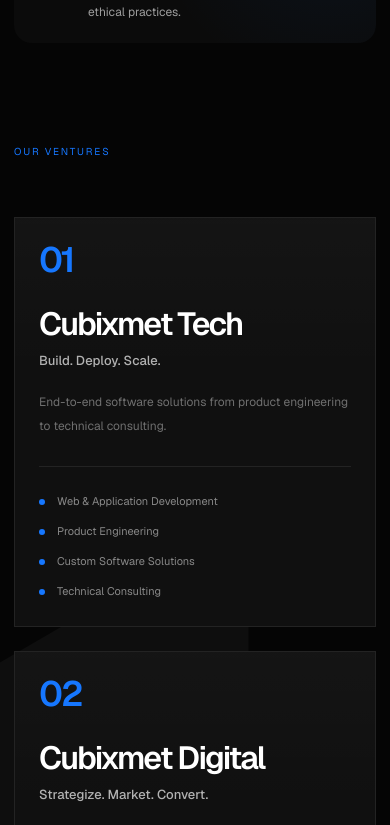
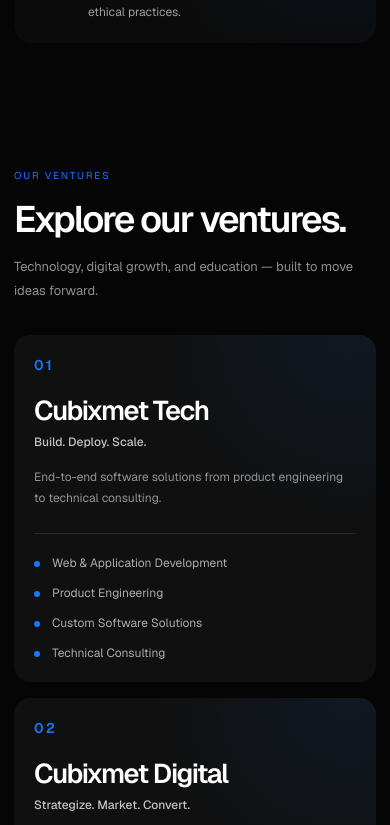
Before and after one commit to amnas-cubixmet/cubixmet, a Next.js app: page / in a window 390 px wide. Shown: the part 1459-2284 px from the top of the page. Built offline with nearby package versions, Linux system fonts and the light colour scheme.

Commit message:
style: rebuild ventures cards as balanced responsive grid

```diff
--- a/components/home/HomeSections.tsx
+++ b/components/home/HomeSections.tsx
@@ -229,88 +229,59 @@
 
 function VenturesSection() {
   return (
-    <section id="ventures" className="relative overflow-hidden pb-24 pt-10 md:pb-36 md:pt-16">
-      <div className="pointer-events-none absolute inset-0 overflow-hidden">
-        <svg
-          viewBox="0 0 640 640"
-          className="absolute right-[-12%] top-[8%] h-[78%] w-auto text-white/[0.035] md:right-[-2%] md:top-[4%] md:h-[90%]"
-          fill="currentColor"
-          aria-hidden="true"
-        >
-          <g transform="translate(64 92)">
-            <path d="M40 70 212 170 212 270 40 170Z" />
-            <path d="M472 70 300 170 300 270 472 170Z" />
-            <path d="M40 210 212 310 212 410 40 310Z" />
-            <path d="M472 210 300 310 300 410 472 310Z" />
-            <path d="M212 170 256 196 300 170 300 270 256 296 212 270Z" />
-          </g>
-        </svg>
+    <section id="ventures" className="relative overflow-hidden bg-[#050505] py-16 md:py-24">
+      <div className="about-wrapper relative z-10">
+        <div data-reveal className="reveal mb-8 md:mb-12">
+          <p className="section-label">Our Ventures</p>
+          <h2 className="max-w-[760px] text-[clamp(2.3rem,5vw,4.5rem)] font-semibold leading-[1.03] tracking-[-0.055em] text-white">
+            Explore our ventures.
+          </h2>
+          <p className="mt-4 max-w-[580px] text-[13px] leading-6 text-white/55 md:text-[15px] md:leading-7">
+            Technology, digital growth, and education — built to move ideas forward.
+          </p>
         </div>
 
-      <div className="about-wrapper relative z-10">
-        <div className="grid gap-10 lg:grid-cols-12 lg:gap-6">
-          <div data-reveal className="reveal lg:col-span-3">
-            <p className="section-label">Our Ventures</p>
-          </div>
-
-          <div className="lg:col-span-9">
-            <div className="grid gap-6 md:grid-cols-2 lg:relative lg:block lg:min-h-[1180px]">
-              {ventures.map((venture, index) => {
-                const placement =
-                  index === 0
-                    ? "lg:absolute lg:left-[41.667%] lg:top-0 lg:w-[58.333%]"
-                    : index === 1
-                      ? "lg:absolute lg:-left-[30%] lg:top-[230px] lg:w-[58.333%]"
-                      : "lg:absolute lg:left-[35%] lg:top-[665px] lg:w-[58.333%]";
-
-                return (
+        <div className="grid items-stretch gap-4 md:grid-cols-2 md:gap-5 xl:grid-cols-3 xl:gap-6">
+          {ventures.map((venture, index) => (
             <article
               key={venture.name}
               data-scroll-card
-                    data-scroll-delay={index * 100}
+              data-scroll-delay={index * 90}
               className={
-                      "scroll-card group relative flex min-h-[410px] flex-col overflow-hidden border border-white/8 bg-[#101010] p-6 md:min-h-[430px] md:p-8 lg:h-[430px] lg:min-h-0 " +
-                      placement
+                "scroll-card group relative flex min-w-0 flex-col overflow-hidden rounded-[16px] bg-[#101010] p-5 sm:p-6 md:min-h-[390px] md:rounded-[20px] md:p-7 xl:min-h-[450px] " +
+                (index === 2 ? "md:col-span-2 xl:col-span-1" : "")
               }
             >
-                    <div className="pointer-events-none absolute inset-0 bg-[linear-gradient(180deg,rgba(255,255,255,.018),transparent_38%)]" />
+              <div className="pointer-events-none absolute inset-0 bg-[radial-gradient(circle_at_92%_0%,rgba(22,119,255,0.11),transparent_40%)] opacity-75 transition-opacity duration-500 group-hover:opacity-100" />
 
-                    <div className="relative z-10 flex h-full flex-col">
-                      <span className="text-[clamp(2.2rem,4vw,4.6rem)] font-semibold leading-none tracking-[-0.06em] text-[#1677FF]">
+              <div className="relative z-10 flex h-full min-w-0 flex-col">
+                <span className="text-[14px] font-semibold tracking-[0.16em] text-[#1677FF] md:text-[16px]">
                   0{index + 1}
                 </span>
 
-                      <h3 className="mt-8 text-[clamp(2rem,3.3vw,4rem)] font-semibold leading-[.92] tracking-[-0.055em] text-white">
+                <h3 className="mt-5 text-[clamp(1.7rem,2.6vw,2.6rem)] font-semibold leading-[1.08] tracking-[-0.05em] text-white md:mt-7">
                   {venture.name}
                 </h3>
 
-                      <p className="mt-3 text-[13px] font-medium text-white/68">
+                <p className="mt-2 text-[12px] font-medium text-white/75 md:text-[13px]">
                   {venture.tagline}
                 </p>
 
-                      <p className="mt-5 max-w-[470px] text-[12px] leading-6 text-white/40">
+                <p className="mt-4 max-w-[48ch] text-[12px] leading-[1.75] text-white/55 md:text-[13px]">
                   {venture.copy}
                 </p>
 
-                      <div className="mt-7 grid gap-2.5 border-t border-white/8 pt-6">
-                        {venture.services.map((item) => (
-                          <div
-                            key={item}
-                            className="flex items-start gap-3 text-[11px] leading-5 text-white/50"
-                          >
-                            <span className="mt-[8px] h-1.5 w-1.5 shrink-0 rounded-full bg-[#1677FF]" />
-                            <span>{item}</span>
-                          </div>
+                <ul className="mt-6 grid gap-3 border-t border-white/10 pt-5 md:mt-auto md:pt-6">
+                  {venture.services.map((service) => (
+                    <li key={service} className="flex min-w-0 items-start gap-3 text-[12px] leading-[1.5] text-white/65">
+                      <span aria-hidden="true" className="mt-[7px] h-1.5 w-1.5 shrink-0 rounded-full bg-[#1677FF]" />
+                      <span>{service}</span>
+                    </li>
                   ))}
-                      </div>
-
-
+                </ul>
               </div>
             </article>
-                );
-              })}
-            </div>
-          </div>
+          ))}
         </div>
       </div>
     </section>
```
Lines whose indentation alone changed are shown as unchanged.
